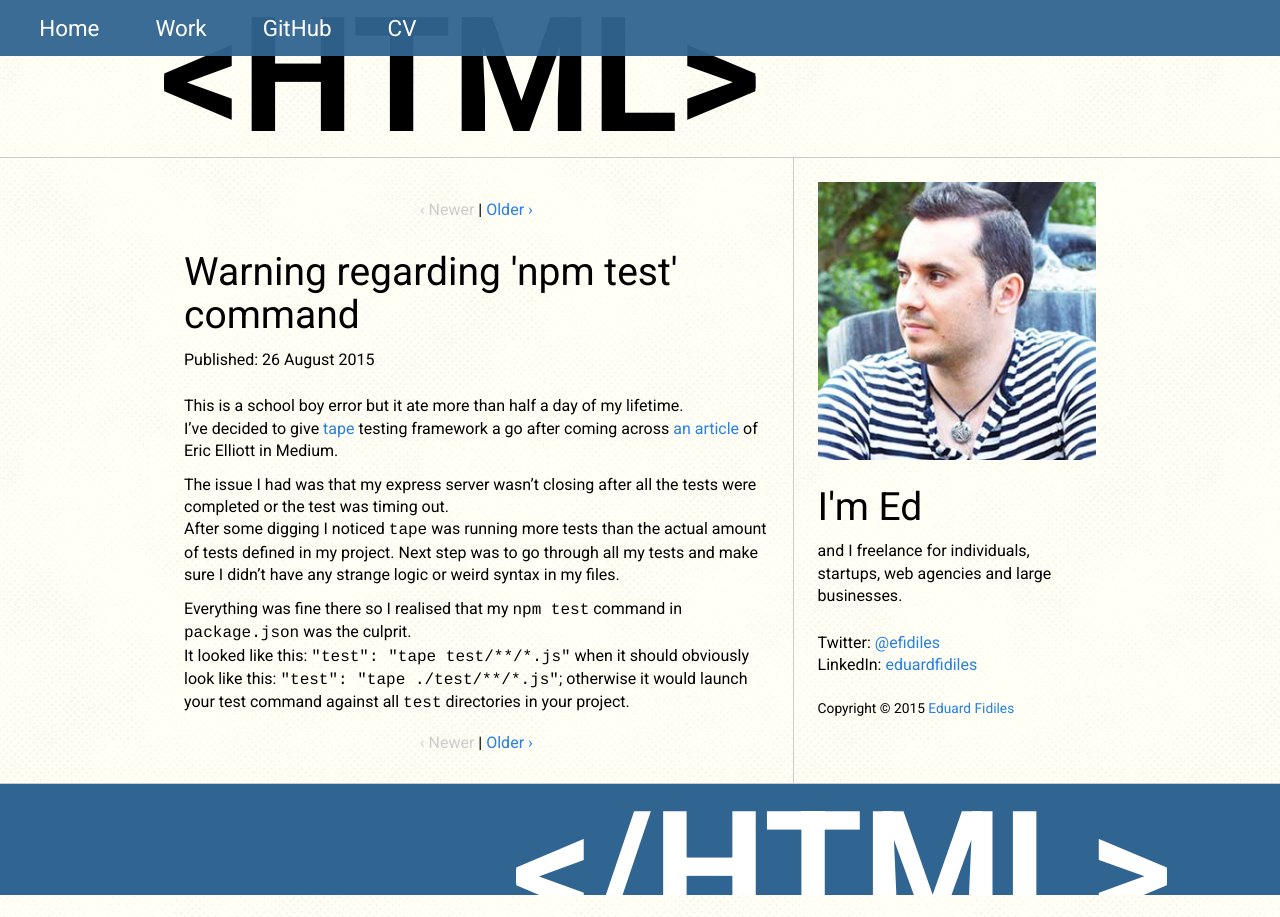
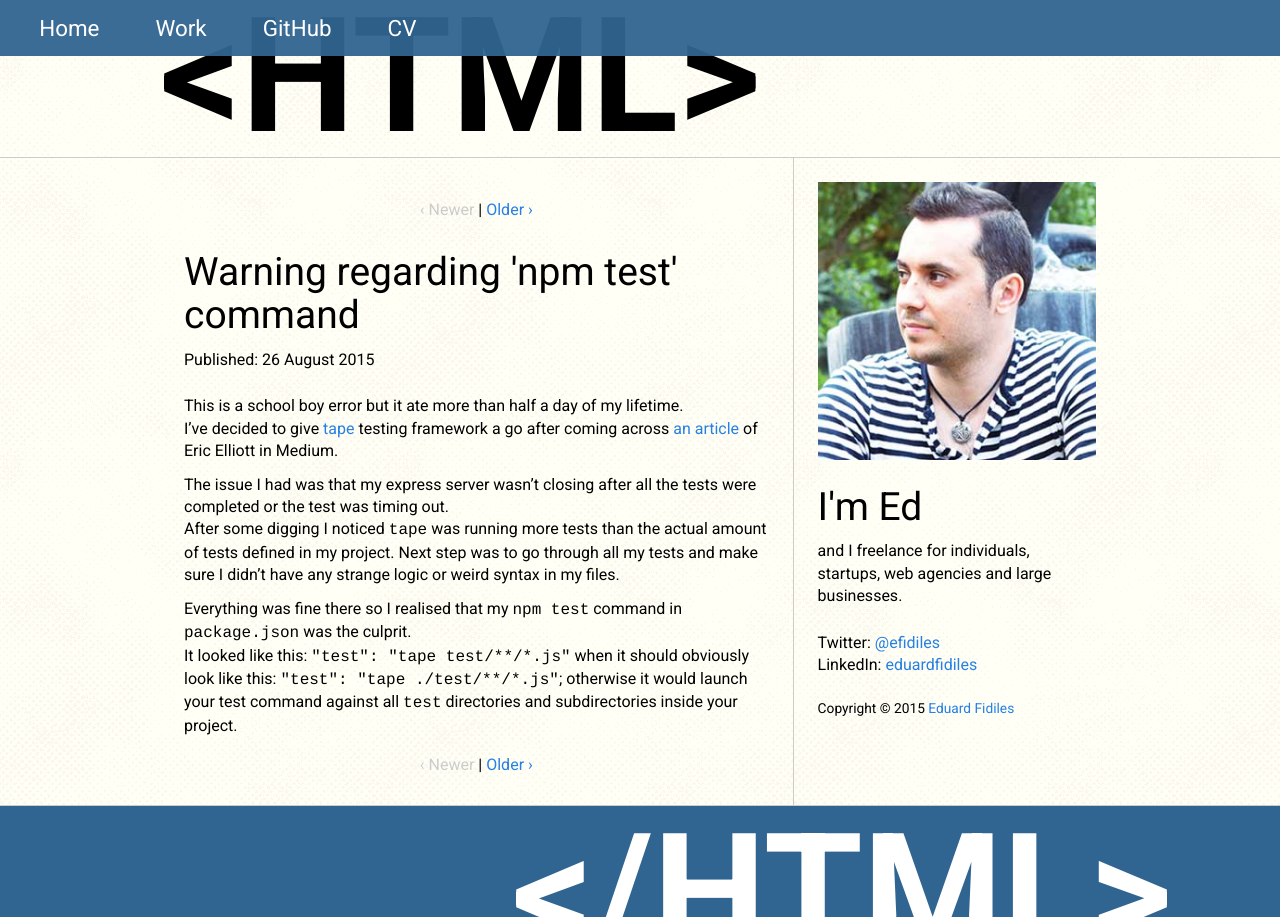
Before and after one commit to efidiles/efidiles.github.io, a Jekyll site: the page built from _posts/blog/2015-08-26-warning-regarding-npm-test-command.md, in a window 1280 px wide. Built offline with Jekyll 4.4.1, drawn with Linux system fonts in a browser that asks for light colours; nearby versions of some CDN libraries; Markdown is read by kramdown in place of the engine named in the settings.

Commit message:
Copy updates

```diff
--- a/_posts/blog/2015-08-26-warning-regarding-npm-test-command.md
+++ b/_posts/blog/2015-08-26-warning-regarding-npm-test-command.md
@@ -14,4 +14,4 @@ The issue I had was that my express server wasn't closing after all the tests we
 After some digging I noticed `tape` was running more tests than the actual amount of tests defined in my project. Next step was to go through all my tests and make sure I didn't have any strange logic or weird syntax in my files.
 
 Everything was fine there so I realised that my `npm test` command in `package.json` was the culprit.
-It looked like this: `"test": "tape test/**/*.js"` when it should obviously look like this: `"test": "tape ./test/**/*.js"`; otherwise it would launch your test command against all `test` directories in your project.
+It looked like this: `"test": "tape test/**/*.js"` when it should obviously look like this: `"test": "tape ./test/**/*.js"`; otherwise it would launch your test command against all `test` directories and subdirectories inside your project.
```
